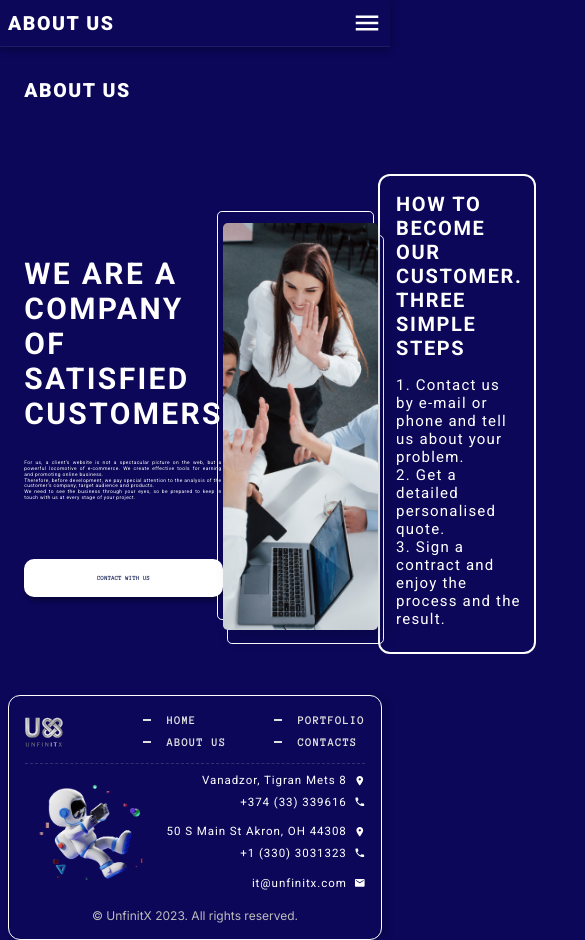
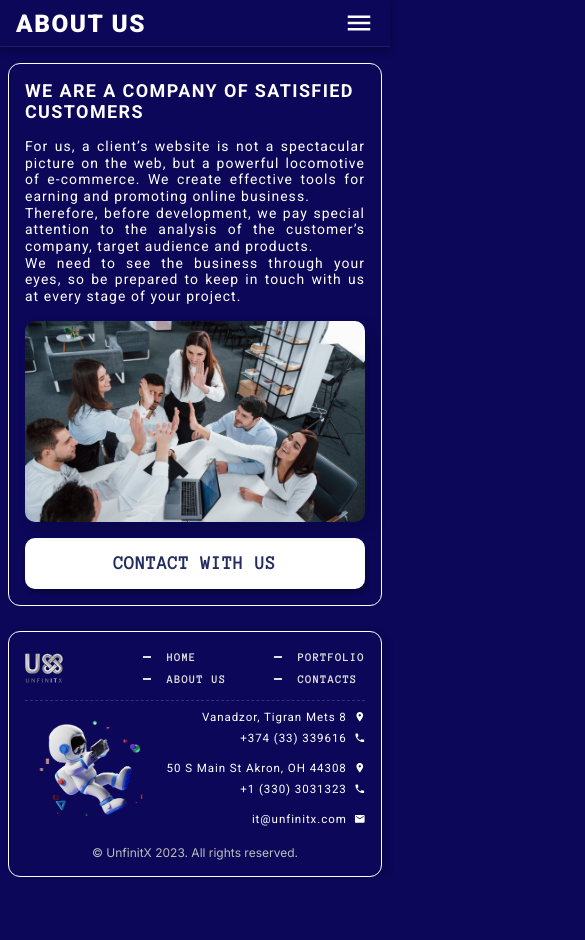
Before and after one commit to UnfinitXDev/UnfinitX, a React (Create React App) app: page /aboutus in a window 390 px wide. Shown: the top 940 px of the page, 585 px wide, since content can reach past the window. After the commit the page ends 877 px from the top, so only its background shows below. Built offline with nearby package versions, Linux system fonts and the light colour scheme.

Commit message:
changesss

```diff
--- a/src/index.scss
+++ b/src/index.scss
@@ -38,6 +38,9 @@ body {
     font-weight: 900;
     letter-spacing: 0.4vw;
     text-transform: uppercase;
+    @media screen and (orientation: portrait) {
+        font-size: 2.89vh;
+    }
 }
 
 .heading2 {
--- a/src/pages/AboutUs.js
+++ b/src/pages/AboutUs.js
@@ -32,22 +32,12 @@ const AboutUs = () => {
 				<div className="aboutus__imageblock">
 					<img src={TeamImage} alt="Team" />
 				</div>
-
-
-				<div className="aboutus__customer">
-					<h2 className="heading2 aboutus__customer_heading2">
-						{t('aboutus_mobile_customer_heading')}
-					</h2>
-					<p className="aboutus__customer_point">
-						1. {t('aboutus_mobile_customer1')}
-					</p>
-					<p className="aboutus__customer_point">
-						2. {t('aboutus_mobile_customer2')}
-					</p>
-					<p className="aboutus__customer_point">
-						3. {t('aboutus_mobile_customer3')}
-					</p>
-				</div>
+				<button
+					onClick={() => handleButtonClick()}
+					className="primary-btn aboutus__btn"
+				>
+					{t('aboutus__btn')}
+				</button>
 			</div>
 		</div>
 	)
--- a/src/styles/_aboutus.scss
+++ b/src/styles/_aboutus.scss
@@ -4,11 +4,22 @@
     padding-left: 4.16vw;
     padding-bottom: 4.16vw;
     padding-right: 2.08vw;
+    @media screen and (orientation: portrait) {
+        width: 100%;
+        padding: 1.89vh;
+        border: 1px solid #fff;
+        border-radius: 3.07vw;
+        margin-bottom: 2.89vh;
+    }
     &__wrapper {
         display: flex;
         position: relative;
         align-items: center;
         justify-content: space-between;
+        @media screen and (orientation: portrait) {
+            flex-direction: column;
+        }
+
         // .video {
         //     width: 50%;
         //     position: relative;
@@ -85,22 +96,42 @@
     }
     &__heading {
         margin-bottom: 8.55vh;
+        @media screen and (orientation: portrait) {
+            display: none;
+        }
     }
     &__infoblock {
         flex: 0 0 31.25vw;
+        @media screen and (orientation: portrait) {
+            flex: unset;
+            width: 100%;
+        }
         &_subheading {
             font-weight: 700;
             margin-bottom: 3.42vh;
+            @media screen and (orientation: portrait) {
+                font-size: 2.13vh;
+                margin-bottom: 1.89vh;
+                letter-spacing: 0.36vw;
+            }
         }
         &_text {
-            width: 99.33%;
+            @media screen and (orientation: landscape) {
                 font-size: 1.25vw;
                 margin-bottom: 6.84vh;
                 letter-spacing: 0.1vw;
             }
+            @media screen and (orientation: portrait) {
+                letter-spacing: 0.28vw;
+                margin-bottom: 1.89vh;
+            }
+        }
         &_btn {
             width: 100%;
             font-size: 1.66vw;
+            @media screen and (orientation: portrait) {
+                display: none;
+            }
         }
     }
 
@@ -110,6 +141,7 @@
         border-radius: 1.25vw;
         height: 48.23vh;
         z-index: 4;
+        @media screen and (orientation: landscape) {
             &::before {
                 content: "";
                 width: 100%;
@@ -130,7 +162,11 @@
                 border: 1px solid $white;
                 border-radius: 1.25vw;
             }
-
+        }
+        @media screen and (orientation: portrait) {
+            border-radius: 1.18vh;
+            margin-bottom: 1.89vh;
+        }
         img {
             position: relative;
             box-shadow: 8px 8px 16px 0px rgba(0, 0, 0, 0.16);
@@ -140,69 +176,18 @@
             height: 100%;
             width: 100%;
             z-index: 3;
+            @media screen and (orientation: portrait) {
+                border-radius: 1.18vh;
+            }
         }
     }
 
-    &__customer {
+    &__btn {
+        @media screen and (orientation: landscape) {
             display: none;
+        }
         @media screen and (orientation: portrait) {
-            display: block;
-            padding: 16px 12px 24px 16px;
-            border: 2px solid #fff;
-            width: 100%;
-            margin-bottom: 24px;
-            border-radius: 12px;
-        }
-        &_heading2 {
-            font-size: 20px;
-            letter-spacing: 1.6px;
-            text-align: left;
-            font-weight: 700;
-            margin-bottom: 16px;
-        }
-        &_point {
-            color: $white;
-            font-family: "Roboto", sans-serif;
-            font-size: 15px;
-            font-weight: 400;
-            letter-spacing: 1.2px;
-        }
-    }
-
-}
-
-:lang(am) {
-    .aboutus {
-        width: calc(100% - 260px);
-        @media screen and (orientation: portrait) {
-            width: 100%;
-        }
-
-        &__heading {
-            margin-bottom: 54px;
-            @media (max-width: 1024px) {
-                margin-bottom: 40px;
-            }
-        }
-        &__customer {
-            &_heading2 {
-                @media screen and (orientation: portrait) {
-                    font-size: 20px !important;
-                    letter-spacing: 1.6px;
-                }
-            }
-        }
-        &__infoblock {
-            &_subheading {
-                font-size: 40px;
-            }
-            &_text {
-                margin-bottom: 32px;
-                @media (max-width: 1024px) {
-                    margin-bottom: 16px;
             width: 100%;
         }
     }
 }
-    }
-}
--- a/src/styles/_header.scss
+++ b/src/styles/_header.scss
@@ -13,6 +13,10 @@
     box-shadow: 0px 2px 8px 0px rgba(0, 0, 0, 0.32);
     backdrop-filter: blur(2px);
     &__mobile_logo {
+        margin-left: 8px !important;
+    }
+    .page__heading {
+        margin-left: 8px;;
     }
     .burger {
         background-color: rgba($main-violet, 0.95);
@@ -91,7 +95,6 @@
                 height: 100%;
                 justify-content: space-between;
                 flex: 1;
-                // row-gap: 4.26vh;
             }
             &_line {
                 background-color: #fff;
@@ -105,6 +108,12 @@
         }
     }
     .bm {
+        &-overlay {
+            background: rgba(0, 0, 0, 0.8) !important;
+            top: 0px;
+            left: 0px;
+            height: 100vh !important;
+        }
         &-menu {
             overflow: hidden !important;
         }
@@ -117,6 +126,7 @@
             height: 30px;
             color: $white;
             position: relative;
+            margin-right: 8px;
         }
         &-cross-button {
             color: $white;
--- a/src/styles/_portfolio.scss
+++ b/src/styles/_portfolio.scss
@@ -3,29 +3,49 @@
     padding-top: 4.16vw;
     padding-left: 4.16vw;
     padding-bottom: 5.56vh;
+    @media screen and (orientation: portrait) {
+        width: 100%;
+        padding: 0 8px;
+        margin-bottom: 2.89vh;
+    }
     &__heading {
         margin-bottom: 2.56vh;
+        @media screen and (orientation: portrait) {
+            display: none;
+        }
     }
     &__text {
-        width: 57.135vw;
-        font-size: 1.04vw;
-        letter-spacing: 0.08vw;
-        margin-bottom: 2.88vh;
+        @media screen and (orientation: landscape) {
+            width: 57.135vw;
+            font-size: 1.04vw;
+            letter-spacing: 0.08vw;
+            margin-bottom: 2.88vh;
+        }
+        @media screen and (orientation: portrait) {
+            letter-spacing: 0.28vw;
+            margin-bottom: 1.89vh;
+        }
     }
     &__tabs {
         display: flex;
-        gap: 3.125vw;
+        gap: 0 3.125vw;
+        @media screen and (orientation: portrait) {
+            flex-direction: column;
+            gap: 2.84vh 0;
+        }
         &_menu {
             display: flex;
             flex-direction: column;
             flex: 0 0 11.09vw;
-            @media (max-width: 992px) {
+            @media screen and (orientation: portrait) {
                 flex-direction: row;
+                flex: unset;
+                width: 100%;
                 overflow-x: scroll;
                 &::-webkit-scrollbar {
                     display: none;
                 }
-                gap: 24px;
+                gap: 6.15vw;
             }
             &.tabs {
                 .tab {
@@ -33,7 +53,7 @@
                     align-items: center;
                     color: $white;
                     opacity: 0.48;
-                    @media (max-width: 992px) {
+                    @media screen and (orientation: portrait) {
                         flex: 0 0 auto;
                     }
                     &__prefix {
@@ -41,7 +61,7 @@
                         flex: 0 0 0.833vw;
                         height: 1px;
                         background-color: $white;
-                        @media (max-width: 992px) {
+                        @media screen and (orientation: portrait) {
                             display: none;
                         }
                     }
@@ -61,14 +81,14 @@
                         cursor: pointer;
                         width: 100%;
                         text-align: left;
-                        @media (max-width: 992px) {
-                            font-size: 16px;
-                            letter-spacing: 1.28px;
+                        @media screen and (orientation: portrait) {
+                            font-size: 1.89vh;
+                            letter-spacing: 0.32vw;
                         }
                     }
                     &.active {
                         opacity: 1;
-                        @media (max-width: 992px) {
+                        @media screen and (orientation: portrait) {
                             padding-bottom: 4px;
                             border-bottom: 1px solid $white;
                         }
@@ -76,15 +96,15 @@
                             font-size: 1.25vw;
                             letter-spacing: 0.1vw;
                             text-shadow: 0px 2px 4px rgba(0, 0, 0, 0.25);
-                            @media (max-width: 992px) {
-                                font-size: 16px;
+                            @media screen and (orientation: portrait) {
+                                font-size: 1.89vh;
                                 letter-spacing: 1.28px;
                             }
                         }
                     }
                     &:not(:last-child) {
                         margin-bottom: 3.42vh;
-                        @media (max-width: 992px) {
+                        @media screen and (orientation: portrait) {
                             margin-bottom: 0;
                         }
                     }
@@ -110,22 +130,27 @@
                     pointer-events: none;
                 }
             }
-            @media (max-width: 992px) {
+            @media screen and (orientation: portrait) {
                 grid-template-columns: repeat(2, 1fr);
                 grid-template-rows: unset;
-                gap: 8px;
+                gap: 0.94vh;
             }
             .project {
                 display: block;
                 border-radius: 0.83vw;
-                @media (max-width: 992px) {
-                    border-radius: 10px;
+                @media screen and (orientation: portrait) {
+                    border-radius: 1.18vh;
+                    height: 21.32vh;
                 }
                 &__image {
                     display: block;
                     width: 100%;
                     height: 100%;
                     object-fit: contain;
+                    @media screen and (orientation: portrait) {
+                        object-fit: cover;
+                        border-radius: 1.18vh;
+                    }
                 }
             }
         }
```
Lines whose indentation alone changed are shown as unchanged.
